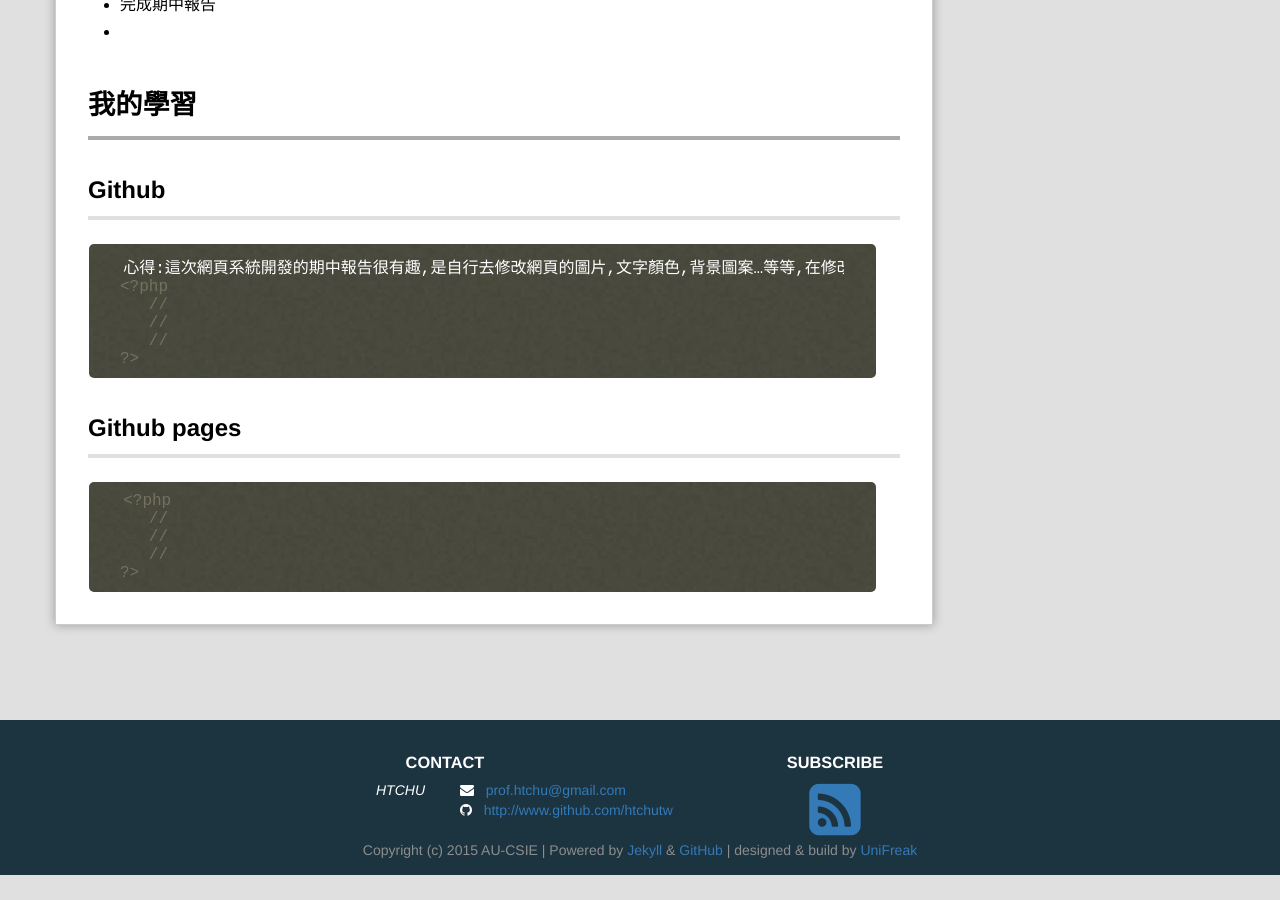
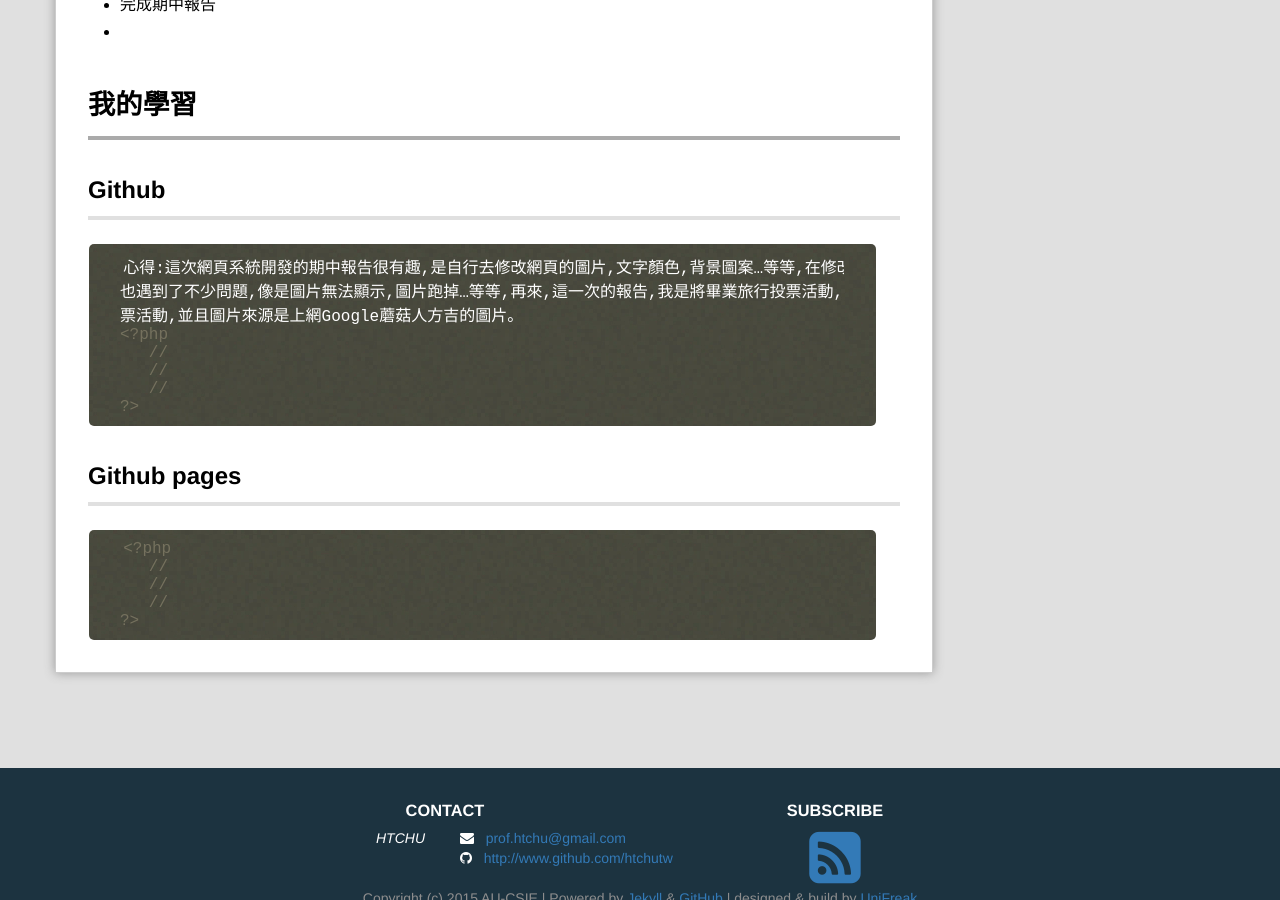
Before and after one commit to PeiyuChang/webcourse, a Jekyll site: the page built from _posts/2017-11-15-Class9.md, in a window 1280 px wide and 900 px high, scrolled down 604 px. Built offline with Jekyll 4.4.1, drawn with Linux system fonts in a browser that asks for light colours; Markdown is read by kramdown in place of the engine named in the settings; comment, search, counter and statistics services are not loaded; before the commit the page ends 1479 px from its top, so only the background shows below that.

Commit message:
Update 2017-11-15-Class9.md

````diff
--- a/_posts/2017-11-15-Class9.md
+++ b/_posts/2017-11-15-Class9.md
@@ -20,7 +20,9 @@ github帳號及使用github做blog。。
 
 
 ```php
-心得:這次網頁系統開發的期中報告很有趣,是自行去修改網頁的圖片,文字顏色,背景圖案…等等,在修改程式碼的過程中,也遇到了不少問題,像是圖片無法顯示,圖片跑掉…等等,再來,這一次的報告,我是將畢業旅行投票活動,更改為香菇喜好投票活動,並且圖片來源是上網Google蘑菇人方吉的圖片。
+心得:這次網頁系統開發的期中報告很有趣,是自行去修改網頁的圖片,文字顏色,背景圖案…等等,在修改程式碼的過程中,
+也遇到了不少問題,像是圖片無法顯示,圖片跑掉…等等,再來,這一次的報告,我是將畢業旅行投票活動,更改為香菇喜好投
+票活動,並且圖片來源是上網Google蘑菇人方吉的圖片。
 <?php
    //
    //
````
